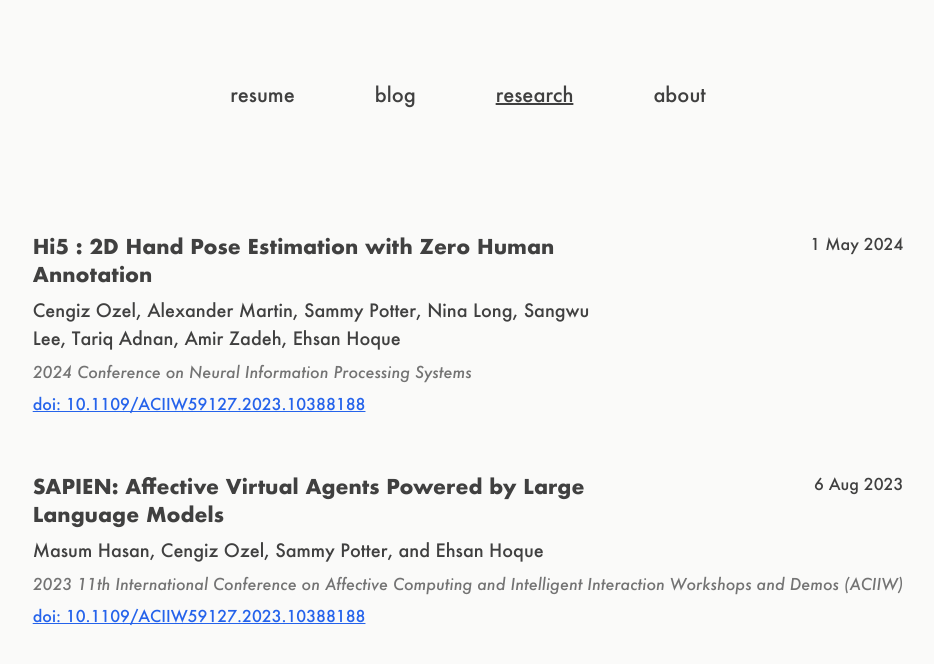
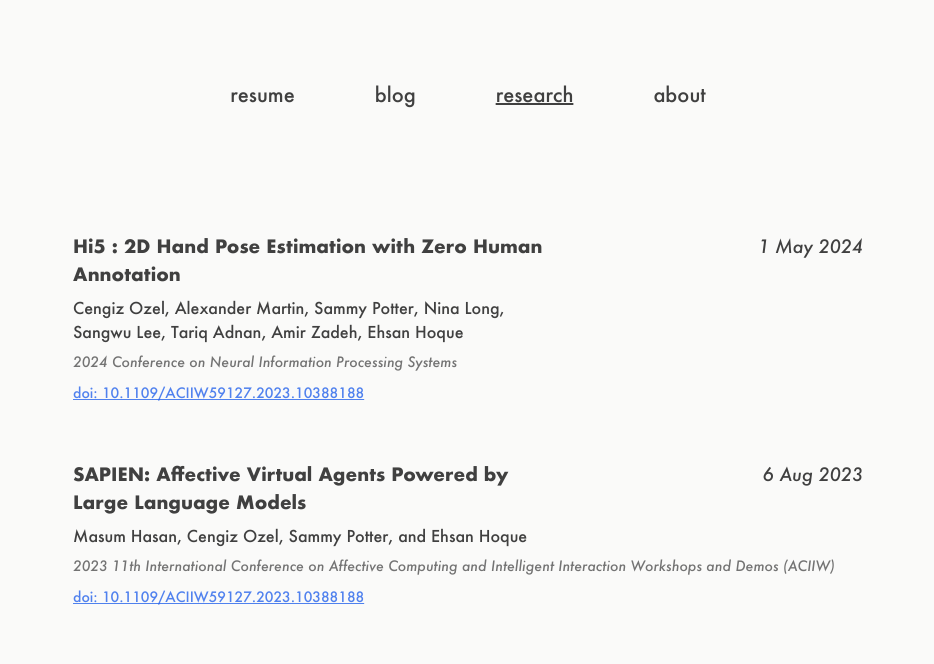
Before and after one commit to 0spotter0/sammypotter.com, a Next.js app: page /research in a window 1280 px wide. Shown: the top 664 px of the page, without its empty margins (172-1106 px from the left). Built offline with nearby package versions, Linux system fonts and the light colour scheme.

Commit message:
updated research

```diff
--- a/app/[destinationPage]/research.tsx
+++ b/app/[destinationPage]/research.tsx
@@ -40,16 +40,21 @@ type Article = {
 
 const ResearchArticle = (props: { article: Article }) => {
   return (
-    <div className='max-w-[100ch]'>
+    <div className='max-w-[80ch]'>
       <div className='flex justify-between pb-2'>
-        <div className='max-w-[60ch]'>
-          <h1 className='pb-2 text-xl font-bold'>{props.article.title}</h1>
-          <p className='text-lg'>{props.article.authors}</p>
+        <div className='max-w-[60%]'>
+          <h1 className='pb-2 text-lg font-bold'>{props.article.title}</h1>
+          <p className='text-md'>{props.article.authors}</p>
         </div>
-        <p>{props.article.date}</p>
+        <p className='text-lg italic'>{props.article.date}</p>
       </div>
-      <p className='pb-2 italic text-neutral-500'>{props.article.conference}</p>
-      <a className='pb-2 text-blue-600 underline' href={props.article.doi}>
+      <p className='pb-2 text-sm italic text-neutral-500'>
+        {props.article.conference}
+      </p>
+      <a
+        className='pb-2 text-sm text-blue-600/80 underline'
+        href={props.article.doi}
+      >
         {props.article.doi}
       </a>
     </div>
```
